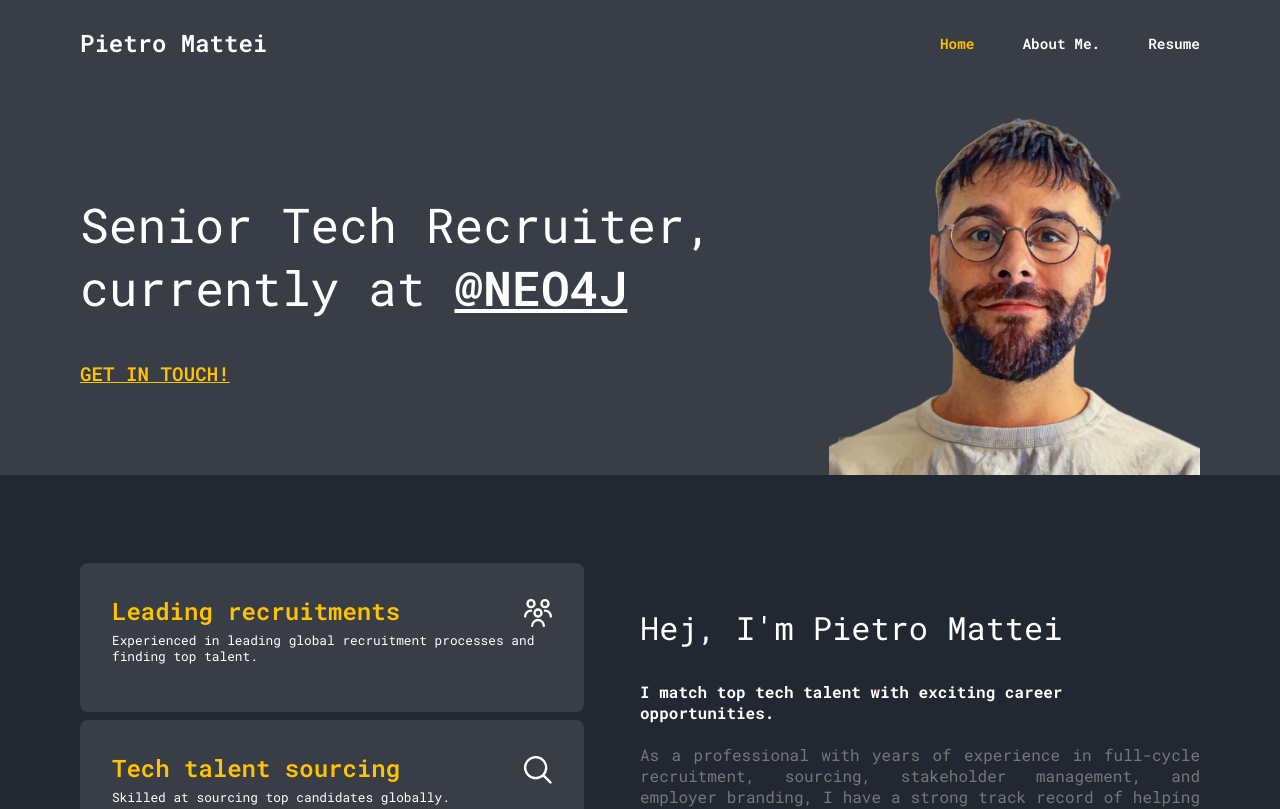
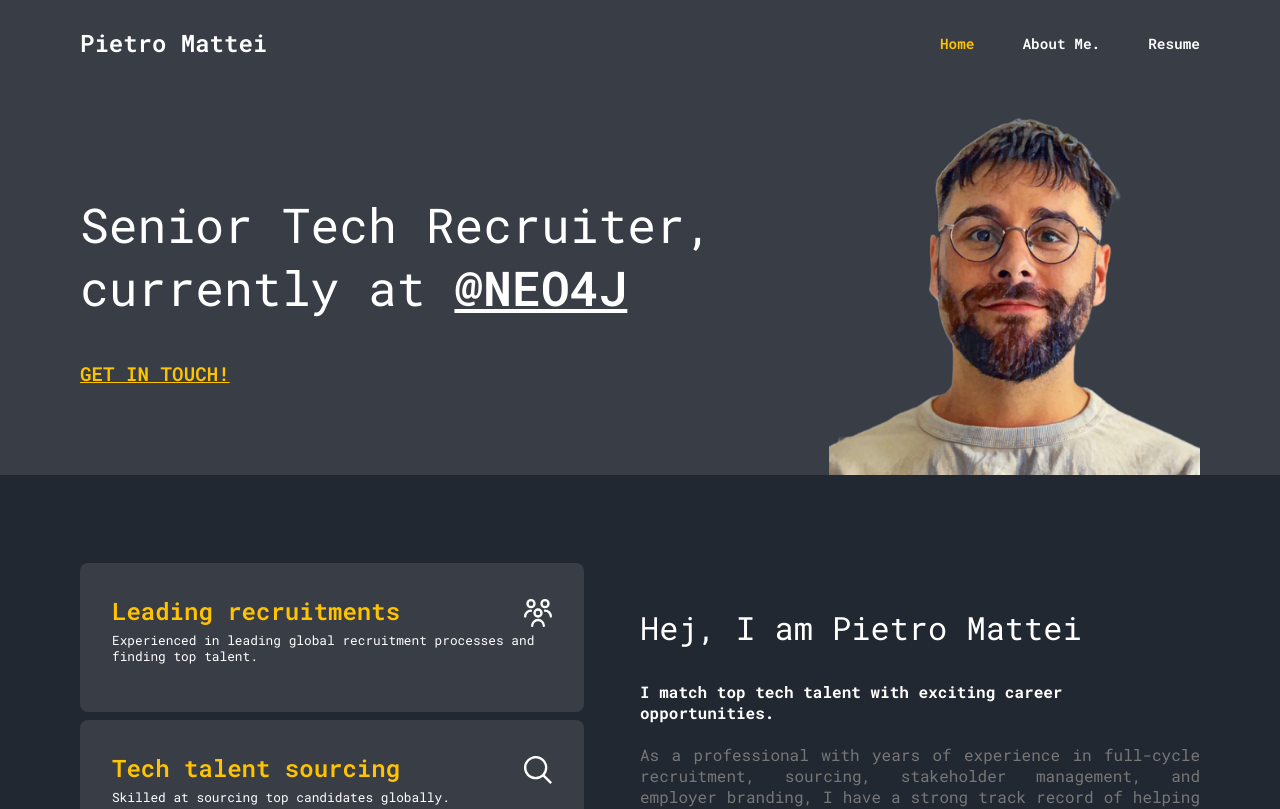
Before and after one commit to blaiti/Developer-Portfolio, a Next.js app: page / in a window 1280 px wide. Shown: the top 809 px of the page. Built offline with nearby package versions, Linux system fonts and the light colour scheme.

Commit message:
Update About.tsx and Header.tsx

```diff
--- a/components/About.tsx
+++ b/components/About.tsx
@@ -24,7 +24,7 @@ export default function About() {
         </div>
 
         <div className="flex-full about-text">
-          <h1 className="white">Hej, I&#39;m Pietro Mattei</h1>
+          <h1 className="white">Hej, I am Pietro Mattei</h1>
           <h4 className="white">
             I match top tech talent with exciting career opportunities.
           </h4>
--- a/components/Header.tsx
+++ b/components/Header.tsx
@@ -12,7 +12,7 @@ export default function Header() {
           <h1 className="white">
             Senior Tech Recruiter, currently at{" "}
             <a
-              target="_blank"
+              target="_blank" rel="noreferrer"
               style={{ fontSize: "1em" }}
               href="https://neo4j.com/"
             >
```
